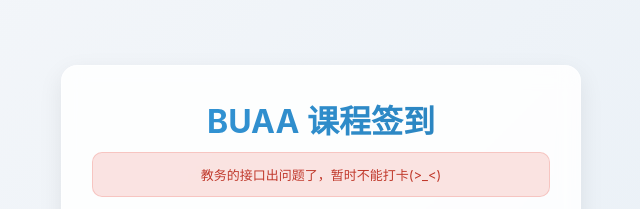
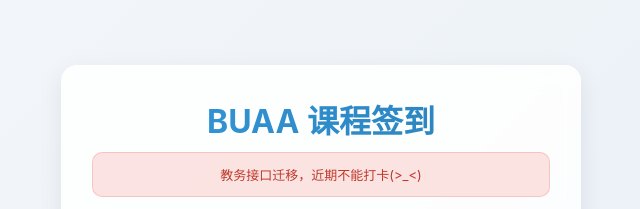
Before and after one commit to KaguraTart/BuaaSignIn, a plain HTML site: page index.html in a window 1280 px wide. Shown: the top 209 px of the page, 319-959 px from the left. Drawn offline with Linux system fonts and the light colour scheme.

Commit message:
Update index.html

```diff
--- a/index.html
+++ b/index.html
@@ -281,7 +281,7 @@
             detailsElement.style.pointerEvents = 'none';
             detailsElement.style.opacity = '0.7';
 
-            document.querySelector('p.desc').outerHTML = '<p class="notice">教务的接口出问题了，暂时不能打卡(>_<)</p>';
+            document.querySelector('p.desc').outerHTML = '<p class="notice">教务接口迁移，近期不能打卡(>_<)</p>';
         }
 
         getBtn.addEventListener('click', async () => {
```
